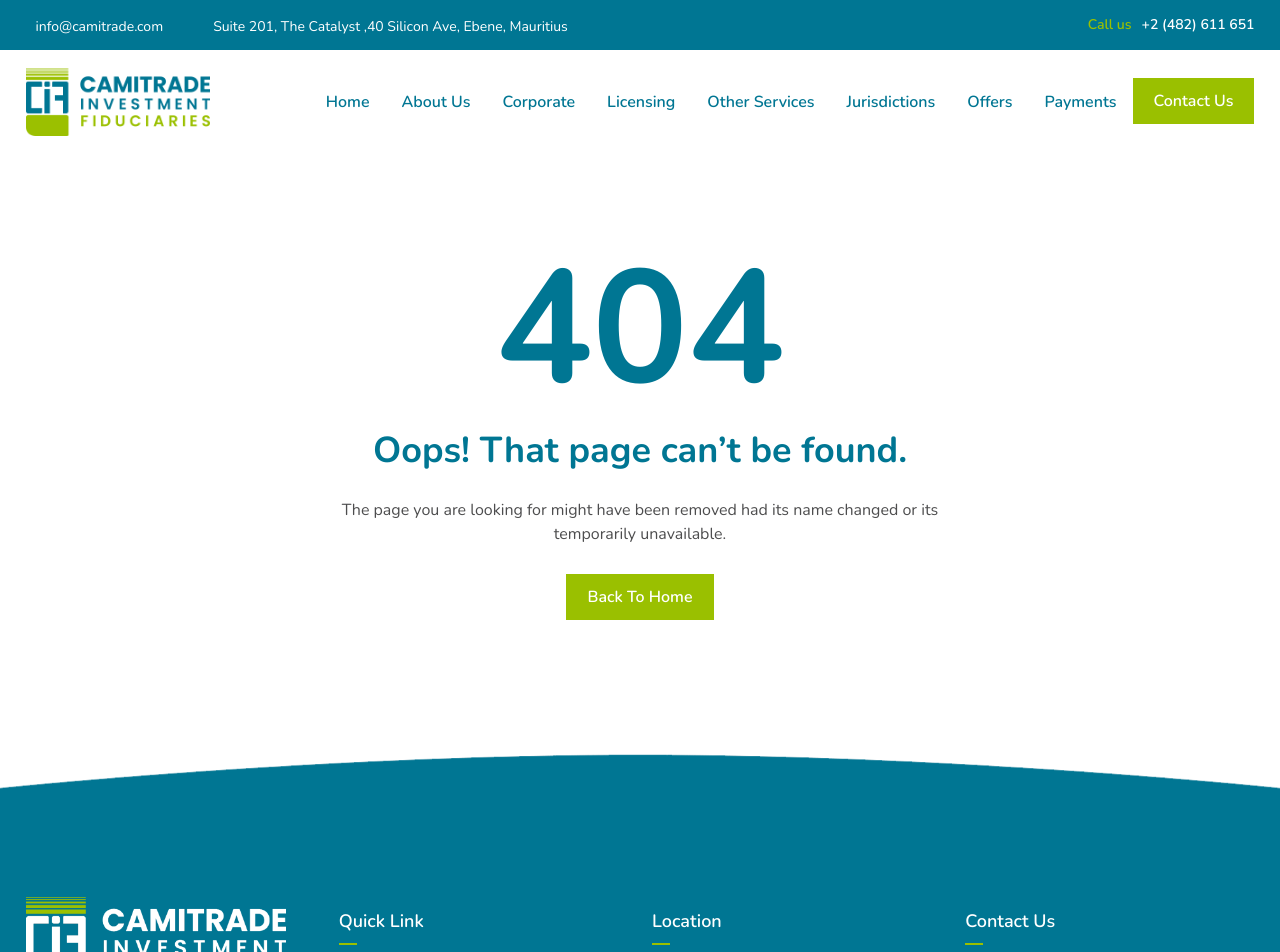
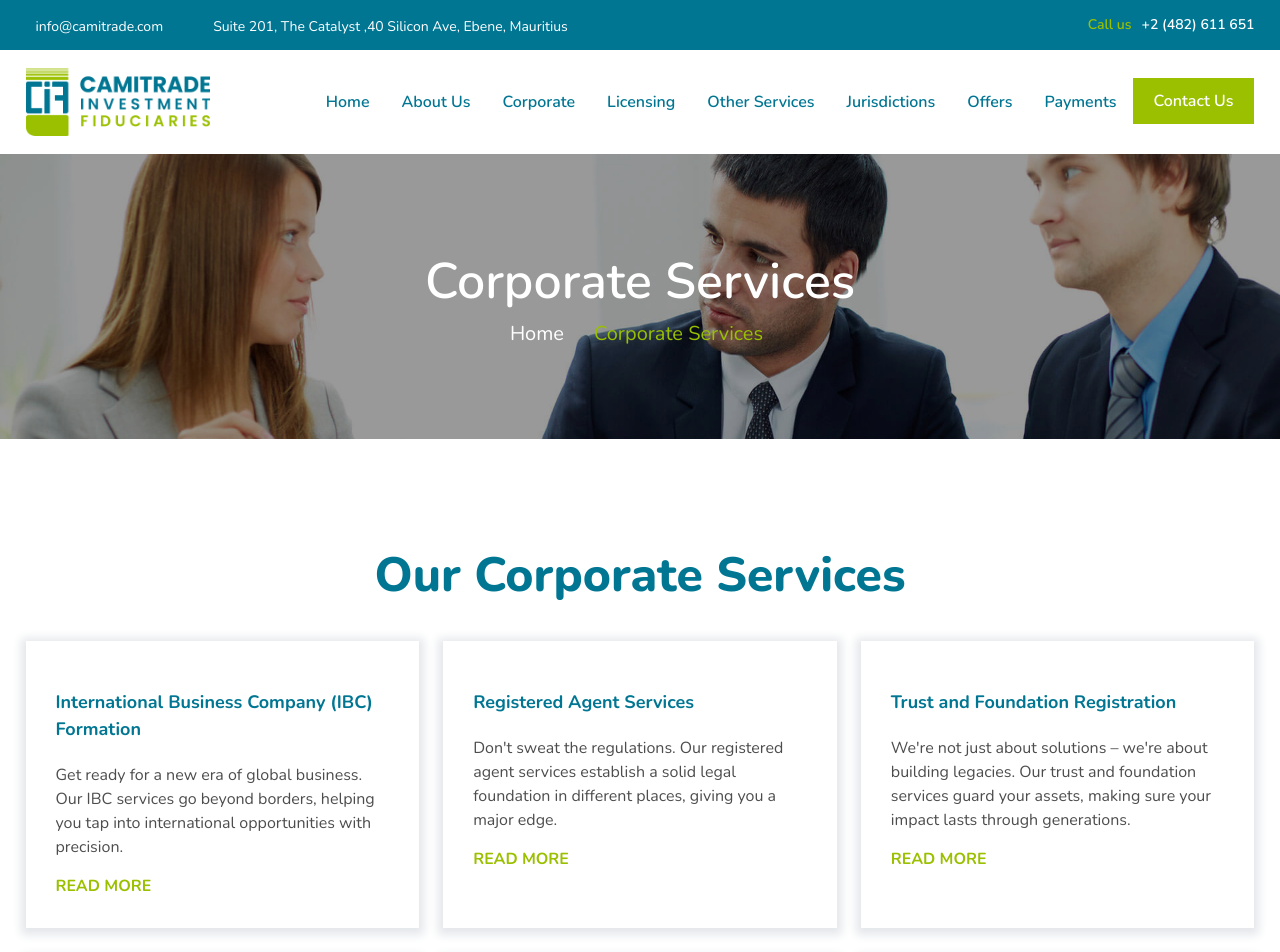
Before and after one commit to stellavin/camitrade-frontend, a React (Vite) app: page /services/Corporate in a window 1280 px wide. Shown: the top 952 px of the page. Built offline with nearby package versions, Linux system fonts and the light colour scheme; some icons are missing.

Commit message:
fixed url

```diff
--- a/src/App.jsx
+++ b/src/App.jsx
@@ -65,6 +65,8 @@ function App() {
               <Route path="/jurisdictions" element={<Jurisdictions />} />
               <Route path="/about" element={<About />} />
               <Route path="/services" element={<Services />} />
+              <Route path="/services/Corporate" element={<Services />} />
+              <Route path="/services/:id" element={<Services />} />
               <Route path="/corporate" element={<Corporate />} />
               <Route path="/other-services" element={<OtherServicesPage />} />
               <Route path="/licensing-services" element={<LicensingServices />} />
--- a/src/components/CorporateContent.jsx
+++ b/src/components/CorporateContent.jsx
@@ -1,6 +1,6 @@
 import React, { useEffect, useState } from 'react';
 import servicesData from '../jsonData/MainServices';
-import { useLocation, useNavigate } from 'react-router-dom';
+import { useLocation, useNavigate, useParams } from 'react-router-dom';
 import ContactForm from './ContactForm';
 import {
   FacebookShareButton,
@@ -28,14 +28,13 @@ const ServiceCard = ({ service, onClick, showDetails }) => {
 };
 
 const CorporateContent = ({ handleSetName }) => {
+  const { id } = useParams(); // Get the ID from the URL path
   const services = servicesData.CorporateServices;
   const location = useLocation();
   const navigate = useNavigate();
-  const searchParams = new URLSearchParams(location.search);
-  const rawServiceId = searchParams.get('id');
 
   // Convert the URL parameter to match the services object key format
-  const serviceId = rawServiceId
+  const serviceId = id
     ?.replace(/-/g, '_')
     ?.replace(/\([^)]*\)/g, '')  // Remove parentheses and their contents
     ?.replace(/\s+/g, '_')       // Replace spaces with underscores
@@ -43,7 +42,7 @@ const CorporateContent = ({ handleSetName }) => {
 
   const [activeService, setActiveService] = useState(0);
 
-  console.log('Raw Service ID:', rawServiceId);
+  console.log('Raw Service ID:', id);
   console.log('Processed Service ID:', serviceId);
   console.log('Available Services:', Object.keys(services));
   console.log('Current Service Data:', services[serviceId]);
@@ -51,14 +50,14 @@ const CorporateContent = ({ handleSetName }) => {
   useEffect(() => {
     if (serviceId && services[serviceId]) {
       handleSetName(serviceId);
-      const serviceIndex = parseInt(searchParams.get('serviceIndex'), 10) || 0;
+      const serviceIndex = parseInt(location.search.split('serviceIndex=')[1]) || 0;
       setActiveService(serviceIndex);
     }
-  }, [serviceId, searchParams]);
+  }, [serviceId, location.search]);
 
   const handleClick = (index) => {
     setActiveService(index);
-    const newUrl = `/corporate?id=${rawServiceId}&serviceIndex=${index}`;
+    const newUrl = `/corporate/${id}?serviceIndex=${index}`;
     navigate(newUrl);
   };
 
@@ -66,7 +65,7 @@ const CorporateContent = ({ handleSetName }) => {
   const currentServices = services[serviceId] || [];
 
   const isMobile = window.innerWidth <= 768;
-  const shareUrl = `${window.location.origin}/corporate?id=${rawServiceId}`;
+  const shareUrl = `${window.location.origin}/corporate/${id}`;
 
   return (
     <section className="why-choose-us-sec te-pt-70 te-pb-50 te-md-pt-60 te-md-pb-50 te-sm-pt-40 te-sm-pb-20">
--- a/src/components/MainMenu.jsx
+++ b/src/components/MainMenu.jsx
@@ -47,10 +47,14 @@ const MainMenu = () => {
                                                 <li className="active"><Link to="/#">Home</Link></li>
                                                 <li><Link to="/about#">about Us</Link></li>
                                                 <li className="has-children-menu">
-                                                    <Link to="/services?id=Corporate#">Corporate</Link>
+                                                    <Link to="/services/Corporate">Corporate</Link>
                                                     <ul>
                                                     {CorporateData.map((service, index)=> (
-                                                            <li key={index}><Link to={`/corporate?id=${formatServiceId(service)}`}>{service.replace(/_/g, ' ')}</Link></li>
+                                                            <li key={index}>
+                                                                <Link to={`/corporate/${formatServiceId(service)}`}>
+                                                                    {service.replace(/_/g, ' ')}
+                                                                </Link>
+                                                            </li>
                                                         ))}
                                                     </ul>
                                                 </li>
--- a/src/components/ServiceFeature.jsx
+++ b/src/components/ServiceFeature.jsx
@@ -2,14 +2,14 @@ import React, { useState } from 'react';
 import FeatureData from '../jsonData/ServiceMainData.json'
 import SingleService from './SingleService';
 import AllCorporateData from '../jsonData/CorporateMainData.json';
-import { useLocation } from 'react-router-dom';
+import { useLocation, useParams } from 'react-router-dom';
 import LicenseData from '../jsonData/licensingData.json'
 
 const ServiceFeature = ({setServiceName}) => {
     console.log('here ==========');
     const location = useLocation();
-    const searchParams = new URLSearchParams(location.search);
-    const serviceId = searchParams.get('id');
+    const { id } = useParams(); // Get ID from path parameter
+    const serviceId = id || location.pathname.split('/').pop(); // Fallback to last part of path if no params
     console.log('get data ==========', serviceId);
     setServiceName(serviceId);
 
@@ -59,7 +59,7 @@ const ServiceFeature = ({setServiceName}) => {
                     )
                    }
 
-{
+                   {
                     serviceId === 'Corporate' && (
                         <div className="row">
                             {AllCorporateData.map(service =>
--- a/src/components/SingleService.jsx
+++ b/src/components/SingleService.jsx
@@ -16,11 +16,11 @@ const SingleService = ({ type, service }) => {
                      <div className="service-content">
 
                          <div className="services-i">
-                                 <h2><Link to={`/corporate?id=${formatServiceId(service.id)}`} className="serviceTitle">{service.title}</Link></h2>
+                                 <h2><Link to={`/corporate/${formatServiceId(service.id)}`} className="serviceTitle">{service.title}</Link></h2>
                              </div>
                          <p>{service.intro}</p>
                          <div className="service-button">
-                             <Link to={`/corporate?id=${formatServiceId(service.id)}`} className='link-hover'>Read More</Link>
+                             <Link to={`/corporate/${formatServiceId(service.id)}`} className='link-hover'>Read More</Link>
                          </div>
 
                      </div>
--- a/src/utils/urlTransform.js
+++ b/src/utils/urlTransform.js
@@ -1,9 +1,11 @@
 export const formatServiceId = (id) => {
-  if (!id) return '';
-  return id.toLowerCase().replace(/_/g, '-');
+  return id
+    .replace(/_/g, '-')
+    .toLowerCase();
 };
 
 export const parseServiceId = (id) => {
-  if (!id) return '';
-  return id.toUpperCase().replace(/-/g, '_');
+  return id
+    .replace(/-/g, '_')
+    .toUpperCase();
 };
```
